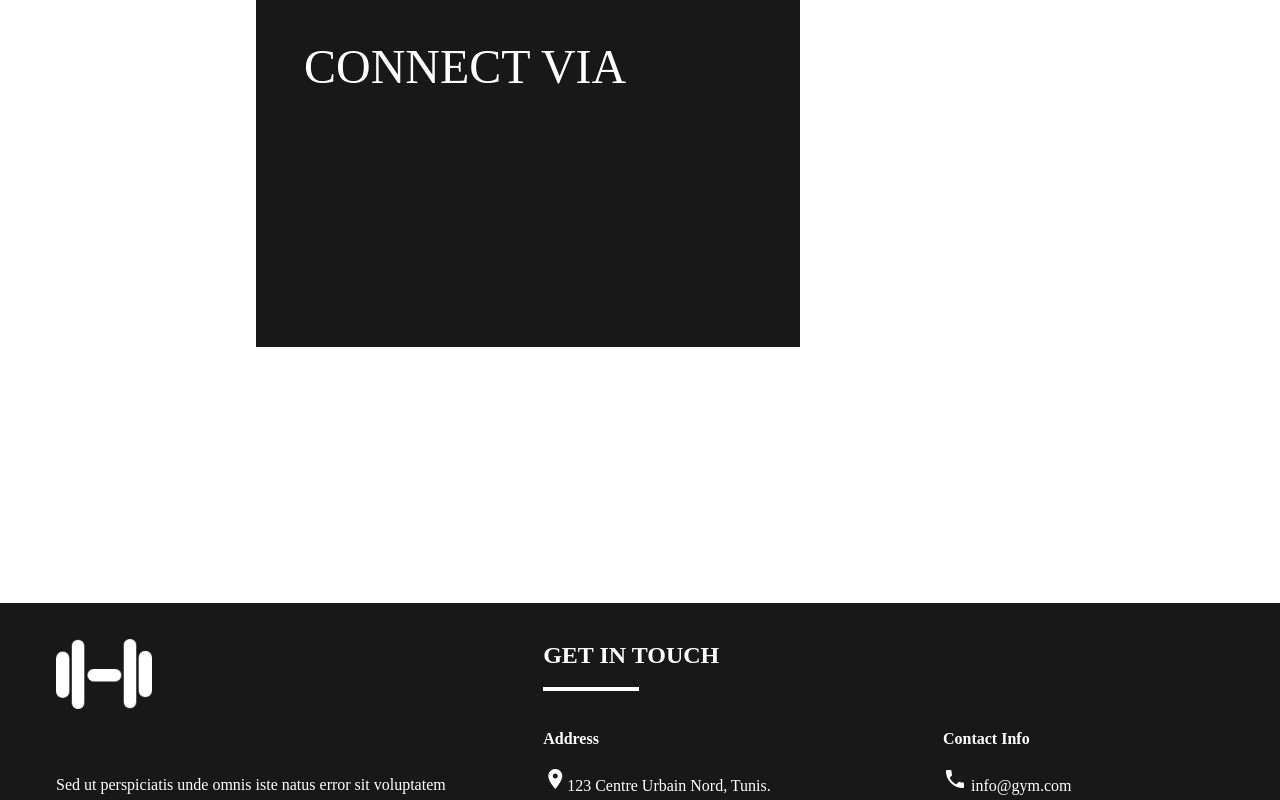
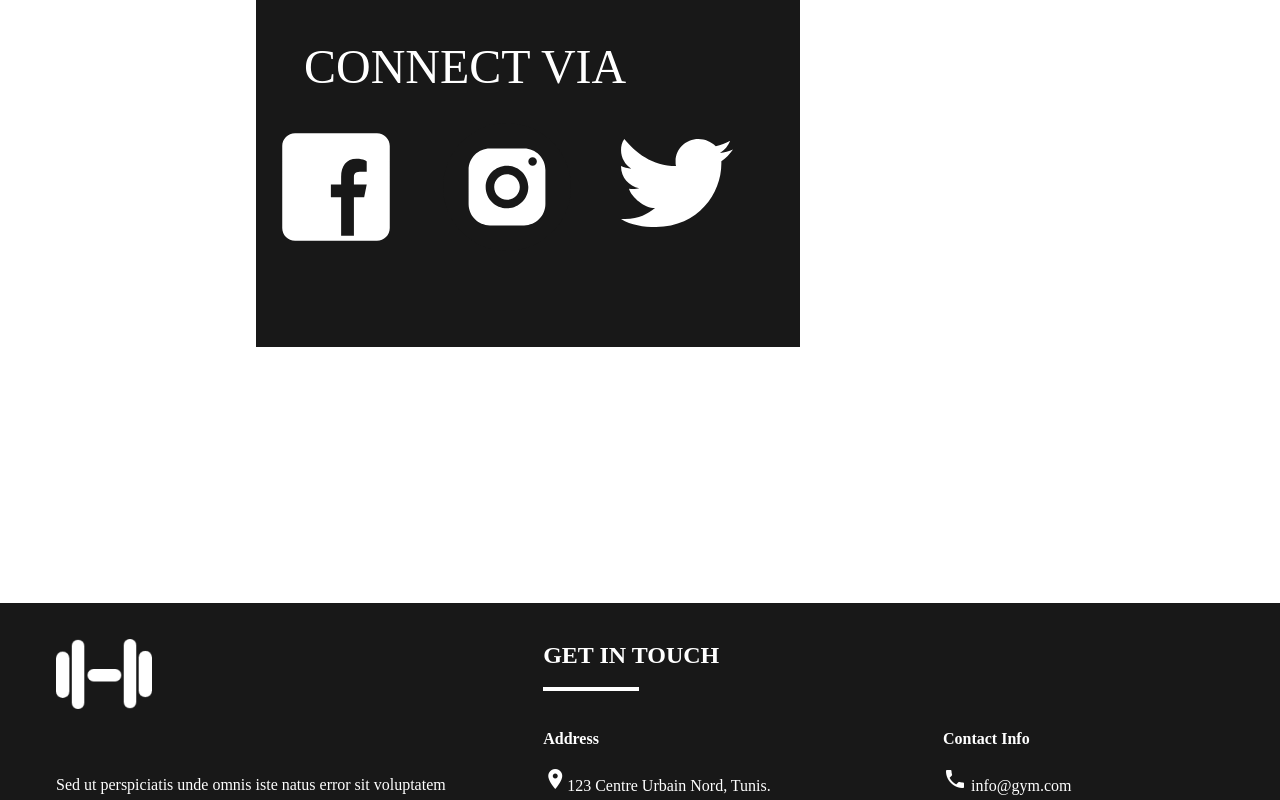
Before and after one commit to Elouaeramine/Gym-Master-ClientSide, an Angular app: page /signup in a window 1280 px wide. Shown: the part 1420-2220 px from the top of the page. Built offline with nearby package versions, Linux system fonts and the light colour scheme; what @tailwindcss/typography, ng-validate-equal would draw is missing.

Commit message:
add icon cards

```diff
--- a/src/app/DiscGyms/gym-card/gym-card.component.html
+++ b/src/app/DiscGyms/gym-card/gym-card.component.html
@@ -1,9 +1,18 @@
 <div class="container px-auto sm:mx-36 md:mx-auto">
-<div class="sm:w-96 md:w-72 md:h-72 lg:w-64 lg:h-64 rounded-t-xl rounded-bl-xl border-4 border-cod-gray-500 font-poppins">
+  <div
+    class="sm:w-96 md:w-72 md:h-72 lg:w-64 lg:h-64 rounded-t-xl rounded-bl-xl border-4 border-cod-gray-500 font-poppins">
     <img class="px-4 py-4" [src]="data.imageUrl" alt="Avatar" style="width:100%">
     <div class="md:mt-5 lg:mt-2 h-16 rounded-t-3xl rounded-bl-md bg-cod-gray-500 ">
       <p class="text-white text-xl font-poppins pl-2 pt-1 ">{{data.name}}</p>
-      <p class="text-white text-xs font-poppins pl-4 ">{{data.location}}</p>
+      <div class="flex">
+        <div>
+          <img src="https://img.icons8.com/small/16/ffffff/marker.png" class="pl-4" />
+        </div>
+        <div class="text-white text-xs font-poppins">
+          {{data.location}}
+
+        </div>
+      </div>
     </div>
   </div>
 </div>
--- a/src/app/login/login.component.html
+++ b/src/app/login/login.component.html
@@ -112,7 +112,78 @@
   <div class="m-8 text-5xl font-Poppins">
     CONNECT VIA
   </div>
-  <div>
-   <!-- TODO: icons -->
-  </div>
+  <div class="grid grid-cols-3">
+    <div class="...">
+        <svg xmlns="http://www.w3.org/2000/svg" x="0px" y="0px" width="128" height="128"
+            viewBox="0 0 172 172" style=" fill:#000000;">
+            <g transform="">
+                <g fill="none" fill-rule="nonzero" stroke="none" stroke-width="1"
+                    stroke-linecap="butt" stroke-linejoin="miter" stroke-miterlimit="10"
+                    stroke-dasharray="" stroke-dashoffset="0" font-family="none" font-weight="none"
+                    font-size="none" text-anchor="none" style="mix-blend-mode: normal">
+                    <path d="M0,172v-172h172v172z" fill="#181818"></path>
+                    <path d="" fill="none"></path>
+                    <path d="" fill="none"></path>
+                    <path d="" fill="none"></path>
+                    <path d="" fill="none"></path>
+                    <path d="" fill="none"></path>
+                    <g fill="#ffffff">
+                        <path
+                            d="M141.04,13.76h-110.08c-9.4944,0 -17.2,7.7056 -17.2,17.2v110.08c0,9.4944 7.7056,17.2 17.2,17.2h110.08c9.4944,0 17.2,-7.7056 17.2,-17.2v-110.08c0,-9.4944 -7.7056,-17.2 -17.2,-17.2zM127.28,65.36h-6.88c-7.3616,0 -10.32,1.72 -10.32,6.88v10.32h17.2l-3.44,17.2h-13.76v51.6h-17.2v-51.6h-13.76v-17.2h13.76v-10.32c0,-13.76 6.88,-24.08 20.64,-24.08c9.976,0 13.76,3.44 13.76,3.44z">
+                        </path>
+                    </g>
+                    <path d="" fill="none"></path>
+                </g>
+            </g>
+        </svg>
+    </div>
+    <div class="...">
+        <svg xmlns="http://www.w3.org/2000/svg" x="0px" y="0px" width="128" height="128"
+            viewBox="0 0 172 172" style=" fill:#000000;">
+            <g transform="">
+                <g fill="none" fill-rule="nonzero" stroke="none" stroke-width="1"
+                    stroke-linecap="butt" stroke-linejoin="miter" stroke-miterlimit="10"
+                    stroke-dasharray="" stroke-dashoffset="0" font-family="none" font-weight="none"
+                    font-size="none" text-anchor="none" style="mix-blend-mode: normal">
+                    <path d="M0,172v-172h172v172z" fill="none"></path>
+                    <path
+                        d="M86,172c-47.49649,0 -86,-38.50351 -86,-86v0c0,-47.49649 38.50351,-86 86,-86v0c47.49649,0 86,38.50351 86,86v0c0,47.49649 -38.50351,86 -86,86z"
+                        fill="#181818"></path>
+                    <path d="" fill="none"></path>
+                    <path d="" fill="none"></path>
+                    <g fill="#ffffff">
+                        <path
+                            d="M63.06667,34.4c-15.82973,0 -28.66667,12.83693 -28.66667,28.66667v45.86667c0,15.82973 12.83693,28.66667 28.66667,28.66667h45.86667c15.82973,0 28.66667,-12.83693 28.66667,-28.66667v-45.86667c0,-15.82973 -12.83693,-28.66667 -28.66667,-28.66667zM120.4,45.86667c3.1648,0 5.73333,2.56853 5.73333,5.73333c0,3.1648 -2.56853,5.73333 -5.73333,5.73333c-3.1648,0 -5.73333,-2.56853 -5.73333,-5.73333c0,-3.1648 2.56853,-5.73333 5.73333,-5.73333zM86,57.33333c15.82973,0 28.66667,12.83693 28.66667,28.66667c0,15.82973 -12.83693,28.66667 -28.66667,28.66667c-15.82973,0 -28.66667,-12.83693 -28.66667,-28.66667c0,-15.82973 12.83693,-28.66667 28.66667,-28.66667zM86,68.8c-9.4993,0 -17.2,7.7007 -17.2,17.2c0,9.4993 7.7007,17.2 17.2,17.2c9.4993,0 17.2,-7.7007 17.2,-17.2c0,-9.4993 -7.7007,-17.2 -17.2,-17.2z">
+                        </path>
+                    </g>
+                </g>
+            </g>
+        </svg>
+    </div>
+    <div class="...">
+        <svg xmlns="http://www.w3.org/2000/svg" x="0px" y="0px" width="128" height="128"
+            viewBox="0 0 172 172" style=" fill:#000000;">
+            <g transform="">
+                <g fill="none" fill-rule="nonzero" stroke="none" stroke-width="1"
+                    stroke-linecap="butt" stroke-linejoin="miter" stroke-miterlimit="10"
+                    stroke-dasharray="" stroke-dashoffset="0" font-family="none" font-weight="none"
+                    font-size="none" text-anchor="none" style="mix-blend-mode: normal">
+                    <path d="M0,172v-172h172v172z" fill="#181818"></path>
+                    <path d="" fill="none"></path>
+                    <path d="" fill="none"></path>
+                    <path d="" fill="none"></path>
+                    <path d="" fill="none"></path>
+                    <path d="" fill="none"></path>
+                    <path d="" fill="none"></path>
+                    <g fill="#ffffff">
+                        <path
+                            d="M161.25,35.44141c-5.62695,2.43555 -11.2959,4.24121 -17.55273,4.8291c6.25683,-3.61133 11.2959,-9.7002 13.77344,-16.33496c-6.25684,3.61132 -12.51368,6.04688 -19.4004,7.26465c-6.29882,-6.04687 -14.44531,-9.7002 -23.22168,-9.7002c-16.92285,0 -30.73828,13.35352 -30.73828,29.73047c0,2.39355 0,4.8291 0.62989,6.67676c-32.33399,0 -54.50586,-18.22461 -69.53906,-36.40723c-3.14942,4.24121 -4.40919,9.7002 -4.40919,15.15918c0,10.28809 5.66895,19.4004 13.81544,24.85938c-5.03906,-0.58789 -10.03614,-1.80566 -13.81544,-3.61132c0,0 0,0 0,0.58789c0,14.57129 10.66602,26.66504 24.48145,29.10059c-2.51953,0.58789 -5.03906,1.21777 -8.18848,1.21777c-1.84766,0 -3.7373,0 -5.62695,-0.5879c3.77929,12.13575 21.29004,26.07716 35.06348,26.07716c-10.66602,7.85253 -20.57618,14.69726 -40.39649,14.69726c-2.51953,0 -0.50391,0 -5.375,0c13.77344,8.48243 30.1084,10.75 47.03125,10.75c57.06739,0 87.80567,-45.47754 87.80567,-84.9082c0,-1.21778 0,-2.39356 0,-3.61133c6.25683,-4.2832 11.2959,-9.7002 15.66308,-15.78906">
+                        </path>
+                    </g>
+                </g>
+            </g>
+        </svg>
+
+    </div>
 </div>
+</div>
```
Also changed, not shown: src/app/shared/footer/footer.component.html (+14 -20 lines).
